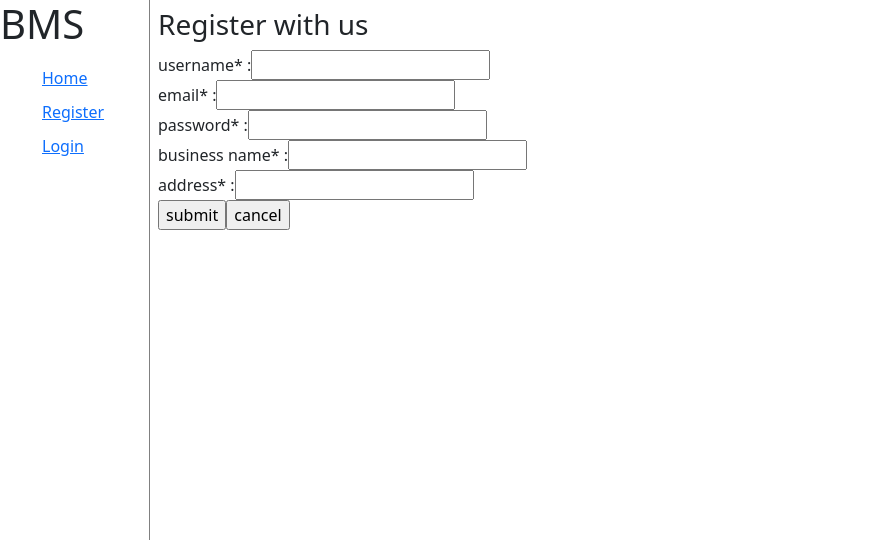
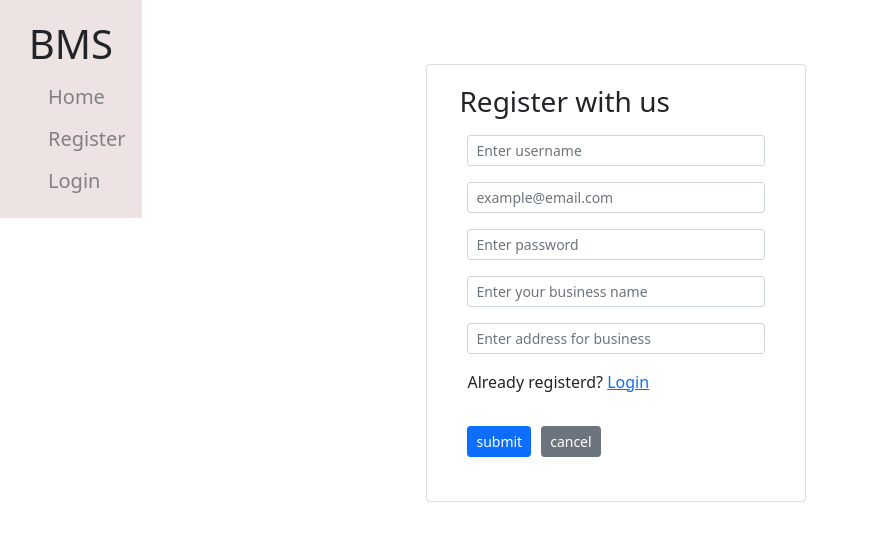
Before and after one commit to Yashu1205/billing-app, a React (Create React App) app: page /register in a window 1280 px wide. Shown: the top 540 px of the page, without its empty margins (0-869 px from the left). Built offline with nearby package versions, Linux system fonts and the light colour scheme.

Commit message:
home page doing

```diff
--- a/src/components/NavBar.js
+++ b/src/components/NavBar.js
@@ -20,14 +20,10 @@ const NavBar = (props) => {
 
     return (
         <div className="d-flex flex-row ">
-            <div className="nav flex-column nav-pills " id="v-pills-tab" role="tablist" aria-orientation="vertical" style={{width: '150px', borderRight: '1px solid grey', height: '100vh'}}>
-                <h1>BMS</h1>
+            <div className="sidenav">
+                <h1 style={{textAlign: 'center'}}>BMS</h1>
                 <ul style={{listStyleType: 'none'}}>
-                    <li>
-                        <NavLink exact to="/" activeClassName="active">
-                            Home
-                        </NavLink>
-                    </li>
+
 
                     {
                         isLoggedIn ? (
@@ -58,6 +54,11 @@ const NavBar = (props) => {
                             </>
                         ) : (
                             <>
+                            <li>
+                        <NavLink exact to="/" activeClassName="active">
+                            Home
+                        </NavLink>
+                    </li>
                             <li>
                                 <NavLink exact to="/register" activeClassName="active">
                                     Register
--- a/src/components/User/Login.js
+++ b/src/components/User/Login.js
@@ -1,4 +1,5 @@
 import { useState } from "react"
+import { NavLink } from 'react-router-dom'
 import { useDispatch, useSelector } from "react-redux"
 import { removeServerErrors, startLoginUser } from "../../actions/UserAction"
 
@@ -46,7 +47,7 @@ const Login = (props) => {
         e.preventDefault()
         runValidations()
 
-        const redirectToHome = () => { props.history.push('/')}
+        const redirectToHome = () => { props.history.push('/customers')}
 
         if(Object.keys(errors).length > 0){
             setLoginErrors(errors)
@@ -62,41 +63,61 @@ const Login = (props) => {
     }
 
     return (
-        <div>
-            <h3>Login</h3>
+        <div className="container mt-3">
+            <div className="row">
+                <div className="col-md-3">
+
+                </div>
+                <div className="col-md-4 card mt-5">
+                    <div style={{margin: '10px', padding: '10px'}}>
+                    <h4>Login</h4>
                     <form onSubmit={handleSubmit}>
-            <div className="form-group row mt-3">
-                <label className="col-sm-4 col-form-label">Email*:</label>
-                <div className="col-sm-8">
+                        <table className="table table-borderless pt-3" >
+                            <thead></thead>
+                            <tbody>
+                                <tr>
+                                    <td>
                                     <input type="text" className="form-control"
                                             name="email"
                                             value={email}
-                            onChange={handleChange} />
+                                            onChange={handleChange}
+                                            placeholder="Enter your email" />
 
                                     {loginErrors.email && <span className="text-danger">{loginErrors.email} <br/></span>}
+                                    </td>
+                                </tr>
+
+                                <tr>
+                                    <td>
+                                        <input type="password" className="form-control form-control-sm"
+                                                name="password"
+                                                value={password}
+                                                onChange={handleChange}
+                                                placeholder="example@email.com" />
+                                        {loginErrors.password && <span className="text-danger">{loginErrors.password} <br/></span>}
+                                        {serverErrors.email && <span className="text-danger">email is already taken <br/></span>}
+                                    </td>
+                                </tr>
+
+                                <tr>
+                                    <td>
+                                        <p>New to BMS? <NavLink to="/register">Register here</NavLink></p>
+                                    </td>
+                                </tr>
+                                <tr>
+                                    <td>
+                                        <input type="submit" value="login" className="btn btn-primary btn-sm" style={{marginRight: '10px'}}/>
+                                        <input type="button" value="cancel" onClick={handleCancel} className="btn btn-secondary btn-sm" />
+                                    </td>
+                                </tr>
+                            </tbody>
+                        </table>
+                    </form>
                     </div>
                 </div>
-            <div className="form-group row mt-3">
-                <label className="col-sm-4 col-form-label">Password*:</label>
-                <div className="col-sm-8">
-                    <input type="password" className="form-control"
-                            name="password"
-                            value={password}
-                            onChange={handleChange} />
-
-                    {loginErrors.password && <span className="text-danger">{loginErrors.password} <br/></span>}
-                    {serverErrors.errors && <span className="text-danger"> { serverErrors.errors} <br/></span>}
             </div>
         </div>
-            <div className="form-group row mt-3">
-                <div className="col-sm-4"></div>
-                <div className="col-sm-8">
-                    <input type="submit" value="login" style={{marginRight: '5px'}} />
-                    <input type="button" value="cancel" onClick={handleCancel} />
-                </div>
-            </div>
-            </form>
-        </div>
+
         )
 }
 
--- a/src/components/User/Register.js
+++ b/src/components/User/Register.js
@@ -1,5 +1,6 @@
 import { useState } from 'react'
 import { useSelector, useDispatch } from 'react-redux'
+import { NavLink } from 'react-router-dom'
 import isEmail from 'validator/lib/isEmail'
 
 import { removeServerErrors, startUserRegistration } from '../../actions/UserAction'
@@ -12,7 +13,6 @@ const UserRegistration  = (props) => {
     const { serverErrors } = useSelector(state => {
         return state.user
     })
-    console.log(serverErrors)
     const dispatch = useDispatch()
 
     const runValidations = () => {
@@ -27,6 +27,13 @@ const UserRegistration  = (props) => {
         if(signupForm.password.trim().length === 0){
             errors.password = 'password is required'
         }
+        if(signupForm.businessName.trim().length === 0){
+            errors.businessName = 'business name is required'
+        }
+        if(signupForm.address.trim().length === 0){
+            errors.address = 'business address is required'
+        }
+
     }
 
     const resetForm = () => {
@@ -64,35 +71,97 @@ const UserRegistration  = (props) => {
     }
 
     return (
-        <div className="p-2 bd-highlight">
+        <div className="container mt-3">
+            <div className="row">
+                <div className="col-md-3">
+
+                </div>
+                <div className="col-md-4 card mt-5">
+                    <div style={{margin: '10px', padding: '10px'}}>
                     <h3>Register with us</h3>
-
                     <form onSubmit={handleSubmit}>
-                <label>username* :</label>
-                <input type="text" name="username" value={signupForm.username} onChange={handleChange} /><br/>
+                        <table className="table table-borderless pt-3" >
+                            <thead></thead>
+                            <tbody>
+                                <tr>
+                                    <td>
+                                        <input type="text" className="form-control form-control-sm"
+                                                name="username"
+                                                value={signupForm.username}
+                                                onChange={handleChange}
+                                                placeholder="Enter username" />
                                         {formErrors.username && <span className="text-danger">{formErrors.username} <br/></span>}
                                         {serverErrors.username && <span className="text-danger">username is already taken <br/></span>}
+                                    </td>
+                                </tr>
 
-                <label>email* :</label>
-                <input type="text" name="email" value={signupForm.email} onChange={handleChange} /><br/>
+                                <tr>
+                                    <td>
+                                        <input type="text" className="form-control form-control-sm"
+                                                name="email"
+                                                value={signupForm.email}
+                                                onChange={handleChange}
+                                                placeholder="example@email.com" />
                                         {formErrors.email && <span className="text-danger">{formErrors.email} <br/></span>}
                                         {serverErrors.email && <span className="text-danger">email is already taken <br/></span>}
+                                    </td>
+                                </tr>
 
-                <label>password* :</label>
-                <input type="password" name="password" value={signupForm.password} onChange={handleChange} /><br/>
-                {formErrors.password && <span className="text-danger">{formErrors.password} <br/></span>}
+                                <tr>
+                                    <td>
+                                        <input type="password" className="form-control form-control-sm"
+                                                name="password"
+                                                value={signupForm.password}
+                                                onChange={handleChange}
+                                                placeholder="Enter password" />
+                                        { formErrors.password &&
+                                            <span className="text-danger">{ formErrors.password }</span>
+                                        }
+                                    </td>
+                                </tr>
 
-                <label>business name* :</label>
-                <input type="text" name="businessName" value={signupForm.businessName} onChange={handleChange} /><br/>
-                {formErrors.businessName && <span className="text-danger">{formErrors.businessName} <br/></span>}
+                                <tr>
+                                    <td>
+                                        <input type="text" className="form-control form-control-sm"
+                                                name="businessName"
+                                                value={signupForm.businessName}
+                                                onChange={handleChange}
+                                                placeholder="Enter your business name"/>
+                                            { formErrors.businessName &&
+                                                <span className="text-danger">{ formErrors.businessName }</span>
+                                            }
+                                    </td>
+                                </tr>
 
-                <label>address* :</label>
-                <input type="text" name="address" value={signupForm.address} onChange={handleChange} /><br/>
-                {formErrors.address && <span className="text-danger">{formErrors.address} <br/></span>}
-
-                <input type="submit" value="submit" />
-                <input type="button" value="cancel" onClick={handleCancel}/>
+                                <tr>
+                                    <td>
+                                        <input type="text" className="form-control form-control-sm"
+                                                name="address"
+                                                value={signupForm.address}
+                                                onChange={handleChange}
+                                                placeholder="Enter address for business" />
+                                        { formErrors.address &&
+                                            <span className="text-danger">{ formErrors.address }</span>
+                                        }
+                                    </td>
+                                </tr>
+                                <tr>
+                                    <td>
+                                        <p>Already registerd? <NavLink to="/login">Login</NavLink></p>
+                                    </td>
+                                </tr>
+                                <tr>
+                                    <td>
+                                        <input type="submit" value="submit" className="btn btn-primary btn-sm" style={{marginRight: '10px'}}/>
+                                        <input type="button" value="cancel" onClick={handleCancel} className="btn btn-secondary btn-sm" />
+                                    </td>
+                                </tr>
+                            </tbody>
+                        </table>
                     </form>
+                    </div>
+                </div>
+            </div>
         </div>
     )
 }
--- a/src/css/header.css
+++ b/src/css/header.css
@@ -1,6 +1,6 @@
 .customer-header{
     padding: 14px 10px;
-    background-color: #96c288;
+    background-color: #ede3e3;
     width: 84%;
     border-radius: 15px;
 }
--- a/src/css/navbar.css
+++ b/src/css/navbar.css
@@ -1,37 +1,24 @@
-li{
-    margin: 10px;
-  }
 
-  .navbar{
-  border-top-left-radius: 10px;
-  border-bottom-left-radius: 10px;
-  border-top-right-radius: 10px;
-  border-bottom-right-radius: 10px;
-  }
+.sidenav {
+  height: 100%;
+  width: 160px;
+  /* position: fixed; */
+  z-index: 1;
+  top: 0;
+  left: 0;
+  background-color: #ede3e3;
+  overflow-x: hidden;
+  padding-top: 20px;
+}
 
-  .navbar{
-    background-color:#e9e5e5;
-    border-color:grey;
-    height: 60px;
-  }
-  /* .navbar ul{
-      list-style-type: none;
-  } */
-  .navbar .nav-pills >li >a {
-      font-size: 17px;
-      color: black;
-      text-decoration: none;
-      display: block;
-      border-radius: 4px;
-      padding: 10px 15px;
-   }
-     .navbar .nav-pills > li > a:hover {
-       background-color: rgb(176 175 214);
-       color: white;
-   }
+.sidenav a {
+  padding: 6px 8px 6px 16px;
+  text-decoration: none;
+  font-size: 20px;
+  color: #818181;
+  display: block;
+}
 
-  .navbar .nav-pills .active {
-     /* background-color: rgb(0, 81, 255); */
-     color:rgb(0, 81, 255)     ;
-     font-weight:bold;
-  }
+.sidenav a:hover {
+  color: #f1f1f1;
+}
--- a/src/reducers/UserReducer.js
+++ b/src/reducers/UserReducer.js
@@ -1,7 +1,7 @@
 import { SET_ERRORS, IS_LOGIN, REMOVE_ERRORS } from '../actions/UserAction'
 
 const userInitialValues = {
-    isLogin: localStorage.getItem('token') || false,
+    isLoggedIn: localStorage.getItem('token') ? true : false,
     serverErrors: {}
 }
 
@@ -13,7 +13,7 @@ const UserReducer = (state = userInitialValues, action) => {
         }
 
         case IS_LOGIN: {
-            return {...state, isLogin: true}
+            return {...state, isLoggedIn: true}
         }
 
         case REMOVE_ERRORS: {
```
Also changed, not shown: src/components/Home.js (+21 -2 lines), public/billing.PNG (added). Lines whose indentation alone changed are shown as unchanged.
